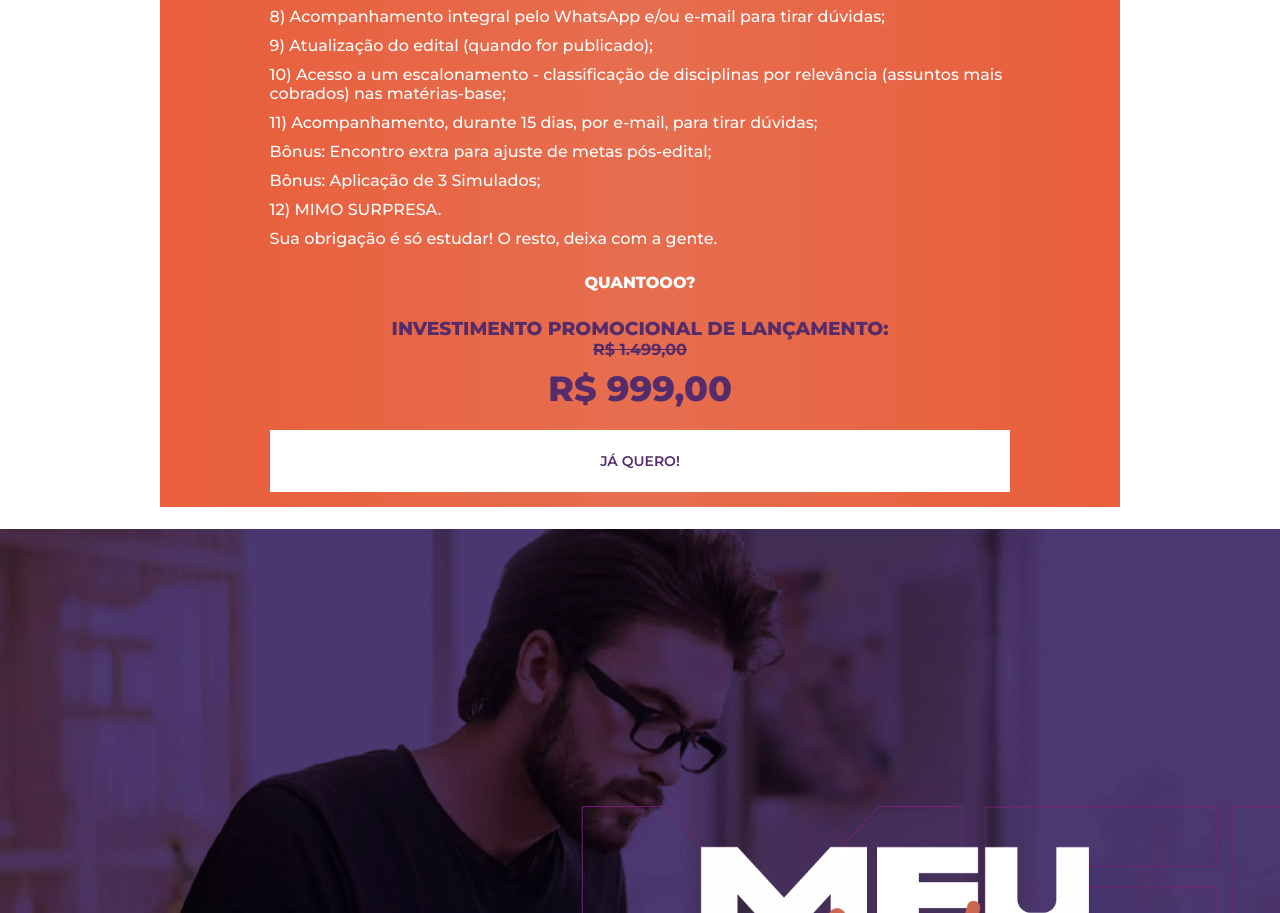
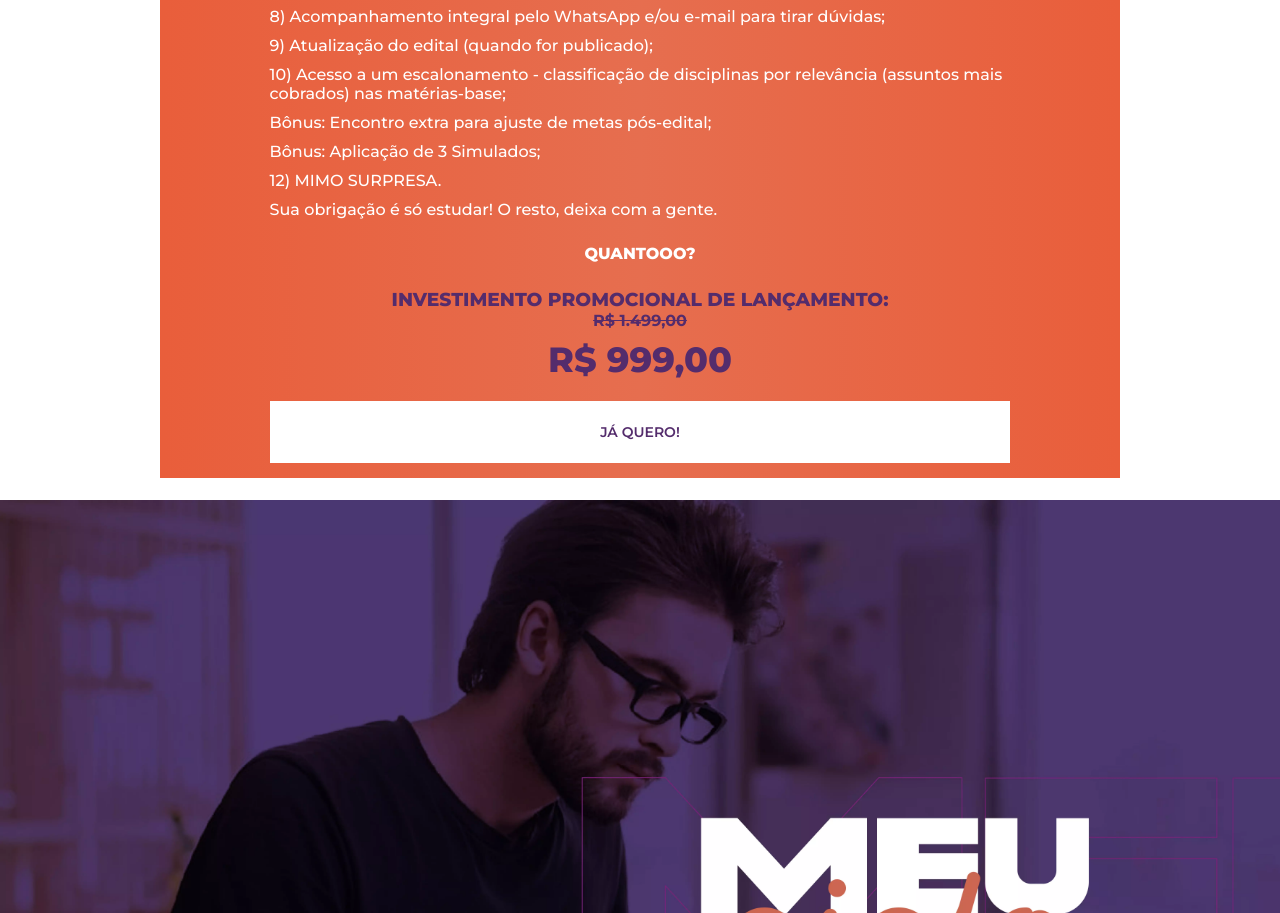
Before and after one commit to carloseps/Meu-Ciclo, a plain HTML site: page index.html in a window 1280 px wide. Shown: the part 3447-4360 px from the top of the page. Drawn offline with Linux system fonts and the light colour scheme.

Commit message:
Correção de item no plano Meu Ciclo Premium

```diff
--- a/index.html
+++ b/index.html
@@ -219,7 +219,7 @@
                                 <li>8) Acompanhamento integral pelo WhatsApp e/ou e-mail para tirar dúvidas;</li>
                                 <li>9) Atualização do edital (quando for publicado);</li>
                                 <li>10) Acesso a um escalonamento - classificação de disciplinas por relevância (assuntos mais cobrados) nas matérias-base;</li>
-                                <li>11) Acompanhamento, durante 15 dias, por e-mail, para tirar dúvidas;</li>
+
                                 <li>Bônus: Encontro extra para ajuste de metas pós-edital;</li>
                                 <li>Bônus: Aplicação de 3 Simulados;</li>
                                 <li>12) MIMO SURPRESA.</li>
```
